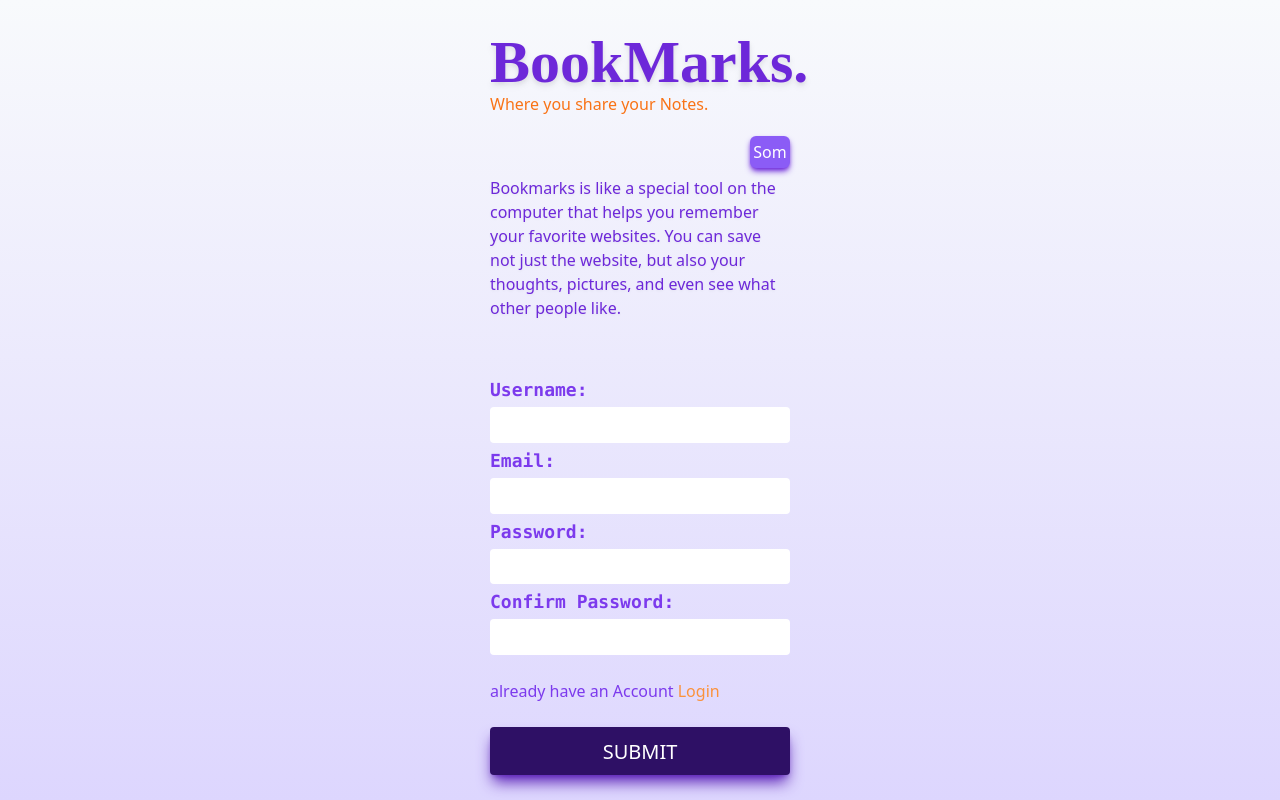
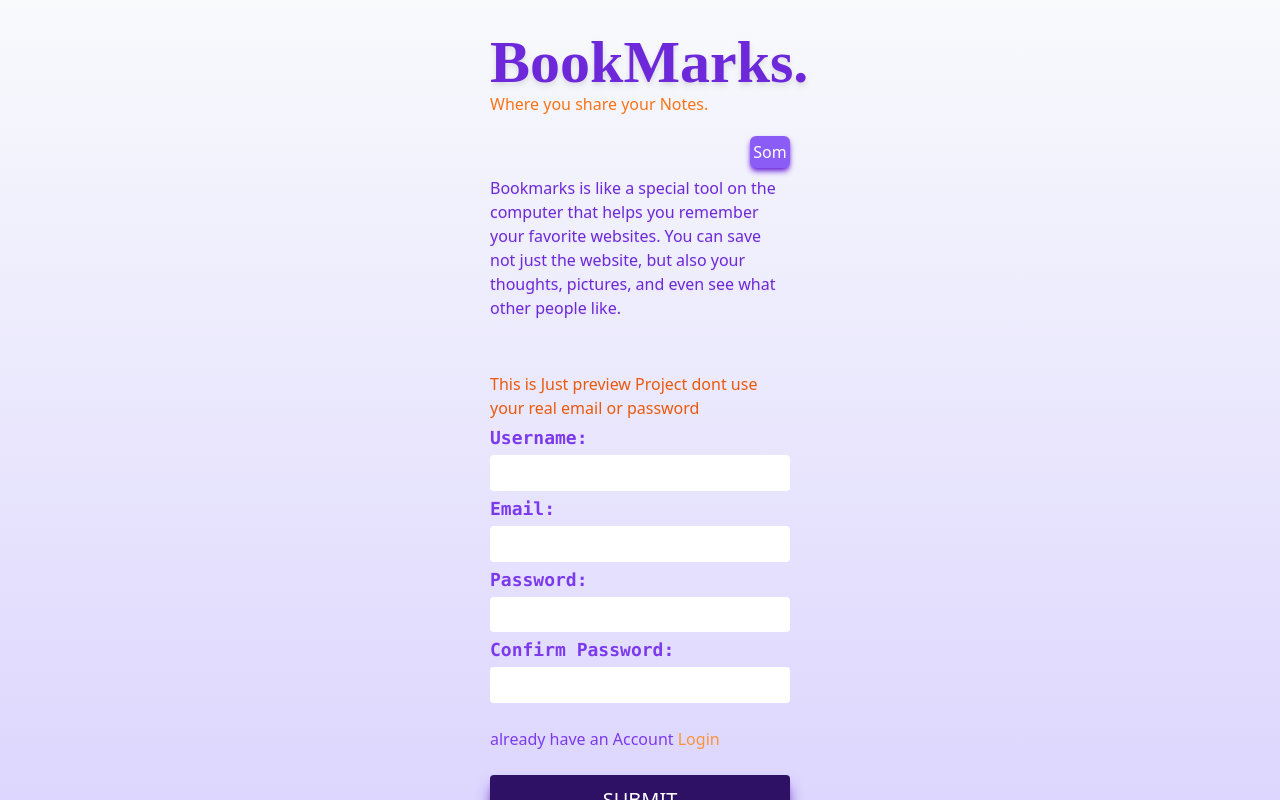
Before and after one commit to Axmdstar/BookMark-Project, a React (Vite) app in the folder Client/: page / in a window 1280 px wide. Both pictures are taken after a click on the element "Create one". Built offline with nearby package versions, Linux system fonts and the light colour scheme; no server answers; a web font is replaced by a local one.

Commit message:
add some text to alert users

```diff
--- a/Client/src/Components/SignUp.tsx
+++ b/Client/src/Components/SignUp.tsx
@@ -52,6 +52,7 @@ export const SignUp = ({ setSigning }: { setSigning: React.Dispatch<React.SetSta
     <form onSubmit={handleSubmit(SendData)} className="flex flex-col pb-7">
 
         {/* Switch btw signupRes, Redirect */}
+        <p className='text-orange-600'>This is Just preview Project dont use your real email or password</p>
         {signupRes ? <Redirect setSigning={setSigning} /> :
             <div>
 
```
